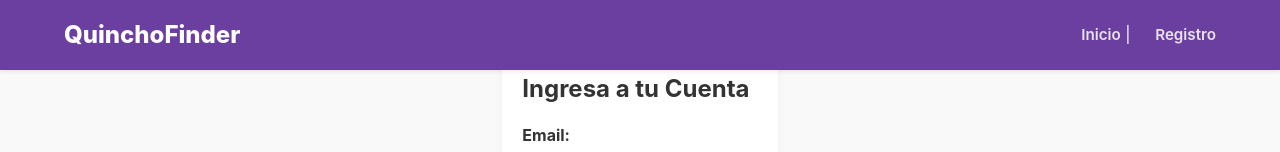
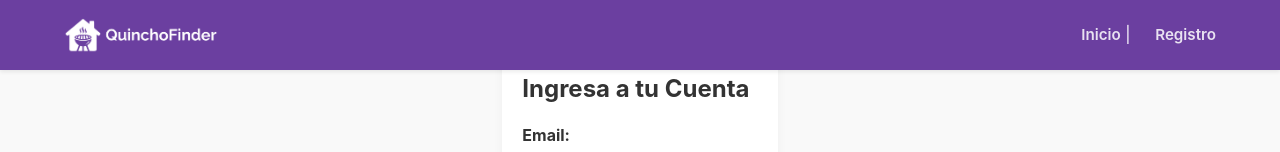
Before and after one commit to amirgeek/quincho-finder-mvp, a website: page public/login.html in a window 1280 px wide. Shown: the top 152 px of the page. Drawn offline with Linux system fonts and the light colour scheme.

Commit message:
Use logo image in all page headers

```diff
--- a/public/login.html
+++ b/public/login.html
@@ -9,7 +9,9 @@
 <body>
 
     <header class="header">
-        <div class="logo">QuinchoFinder</div>
+        <a href="/" class="logo">
+            <img src="/images/quincho-finder-logo.png" alt="Logo QuinchoFinder">
+        </a>
         <nav class="nav">
             <a href="/">Inicio</a> |
             <a href="/register.html">Registro</a>
```
Also changed, not shown: public/anfitrion/calendario.html (+3 -1 lines), public/anfitrion/dashboard.html (+3 -1 lines), public/detail.html (+3 -1 lines), public/pago_instrucciones.html (+3 -1 lines), public/register.html (+3 -1 lines), public/results.html (+3 -1 lines).
